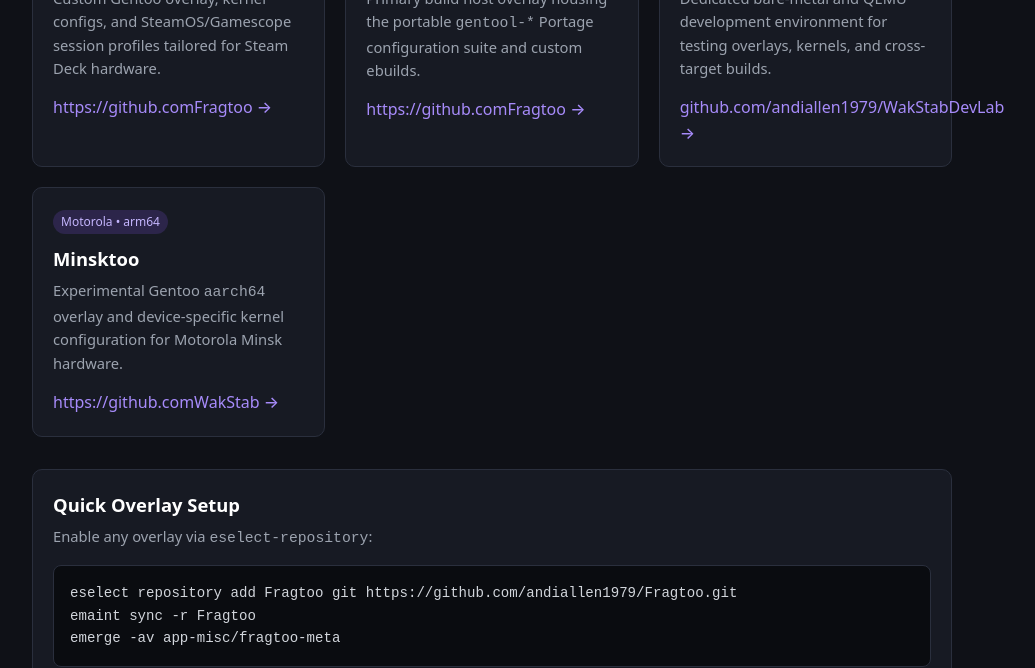
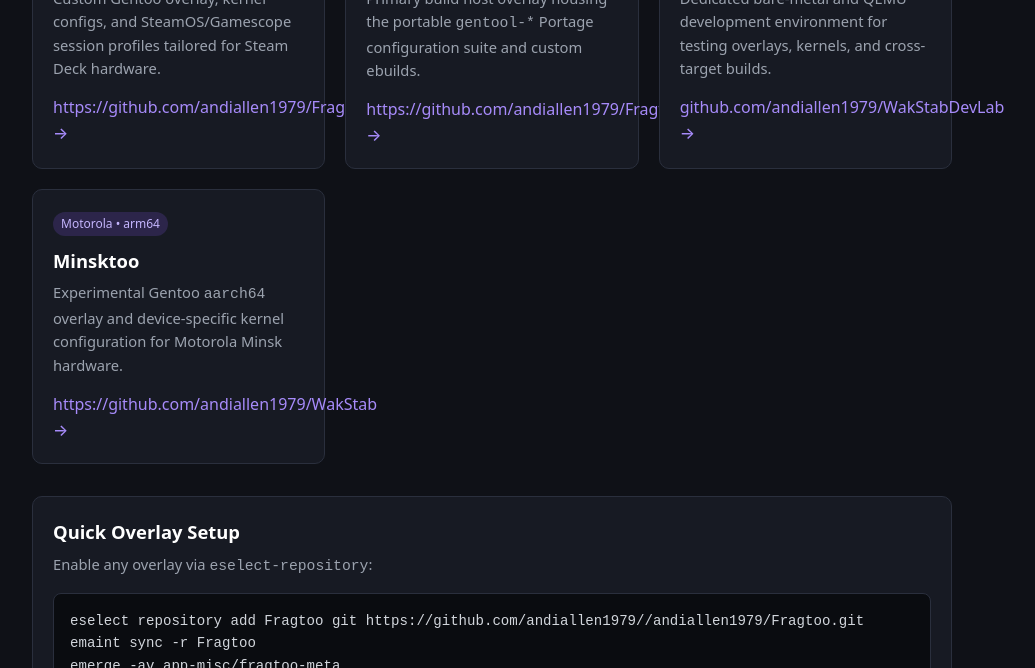
Before and after one commit to andiallen1979/fragtoo-site, a plain HTML site: page index.html in a window 1280 px wide. Shown: the part 284-952 px from the top of the page, without its empty margins (148-1183 px from the left). Drawn offline with Linux system fonts and the light colour scheme.

Commit message:
Add org path to repo URLs

```diff
--- a/index.html
+++ b/index.html
@@ -87,35 +87,35 @@
         <span class="tag green">Steam Deck &bull; znver2</span>
         <h2>Fragtoo</h2>
         <p>Custom Gentoo overlay, kernel configs, and SteamOS/Gamescope session profiles tailored for Steam Deck hardware.</p>
-        <a href="https://github.com/andiallen1979/Fragtoo">https://github.comFragtoo &rarr;</a>
+        <a href="https://github.com/andiallen1979//andiallen1979/Fragtoo">https://github.com/andiallen1979/Fragtoo &rarr;</a>
       </div>
 
       <div class="card">
         <span class="tag">Binhost &bull; znver5</span>
         <h2>WakStab</h2>
         <p>Primary build host overlay housing the portable <code>gentool-*</code> Portage configuration suite and custom ebuilds.</p>
-        <a href="https://github.com/andiallen1979/Fragtoo">https://github.comFragtoo &rarr;</a>
+        <a href="https://github.com/andiallen1979//andiallen1979/Fragtoo">https://github.com/andiallen1979/Fragtoo &rarr;</a>
       </div>
 
       <div class="card">
         <span class="tag">Dev &amp; QA Lab</span>
         <h2>WakStabDevLab</h2>
         <p>Dedicated bare-metal and QEMU development environment for testing overlays, kernels, and cross-target builds.</p>
-        <a href="https://github.com/andiallen1979/WakStabDevLab">github.com/andiallen1979/WakStabDevLab &rarr;</a>
+        <a href="https://github.com/andiallen1979//andiallen1979/WakStabDevLab">github.com/andiallen1979/WakStabDevLab &rarr;</a>
       </div>
 
       <div class="card">
         <span class="tag">Motorola &bull; arm64</span>
         <h2>Minsktoo</h2>
         <p>Experimental Gentoo <code>aarch64</code> overlay and device-specific kernel configuration for Motorola Minsk hardware.</p>
-        <a href="https://github.com/andiallen1979/Fragtoo">https://github.comWakStab &rarr;</a>
+        <a href="https://github.com/andiallen1979//andiallen1979/Fragtoo">https://github.com/andiallen1979/WakStab &rarr;</a>
       </div>
     </div>
 
     <section class="card">
       <h2>Quick Overlay Setup</h2>
       <p>Enable any overlay via <code>eselect-repository</code>:</p>
-      <pre>eselect repository add Fragtoo git https://github.com/andiallen1979/Fragtoo.git
+      <pre>eselect repository add Fragtoo git https://github.com/andiallen1979//andiallen1979/Fragtoo.git
 emaint sync -r Fragtoo
 emerge -av app-misc/fragtoo-meta</pre>
     </section>
```
